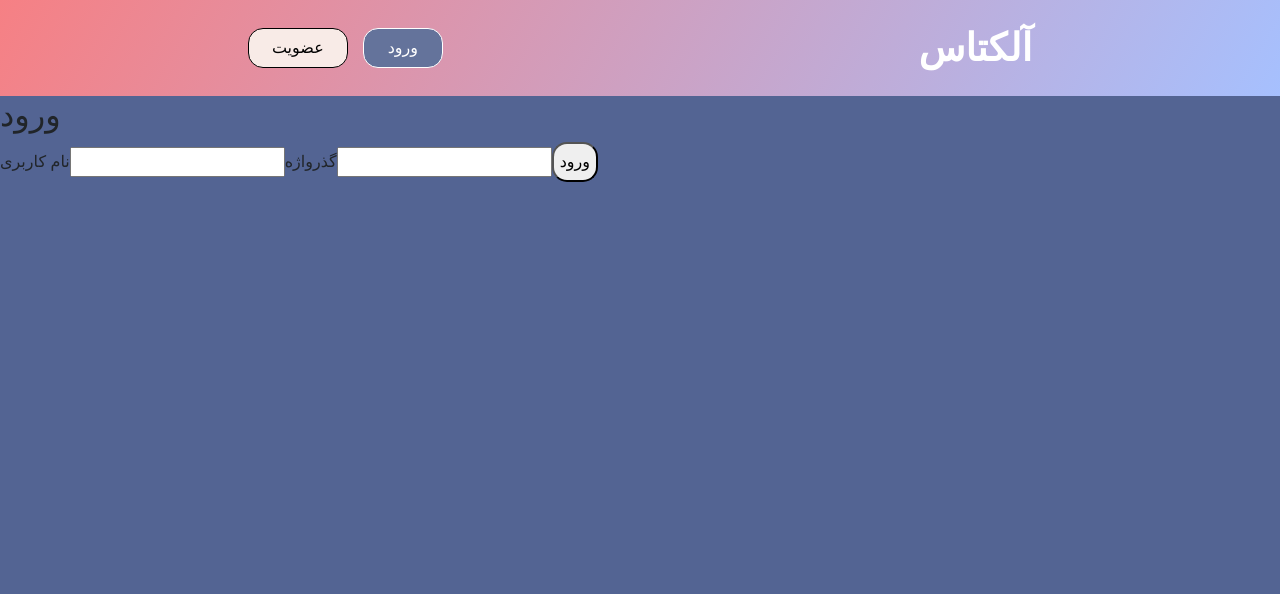
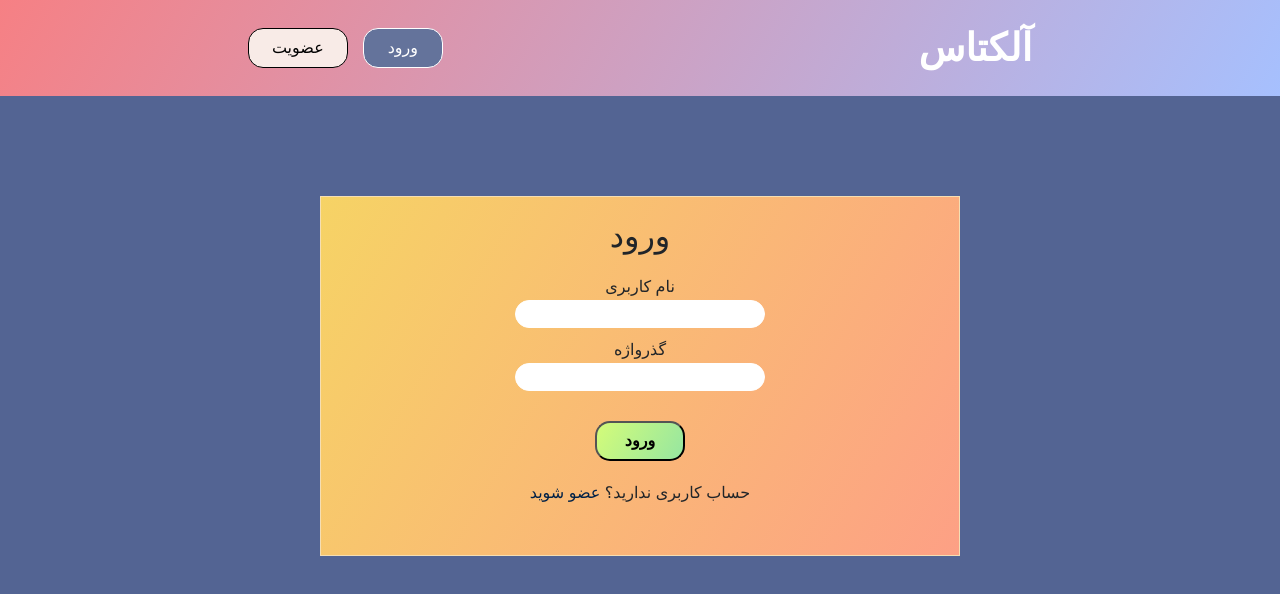
Before and after one commit to pedramjlo/alketas_blog, a React (Create React App) app in the folder alketas_react/: page /login in a window 1280 px wide. Shown: the top 594 px of the page. Built offline with nearby package versions, Linux system fonts and the light colour scheme; a web font is replaced by a local one.

Commit message:
fixed button onchange

```diff
--- a/alketas_react/src/components/user_account/login.jsx
+++ b/alketas_react/src/components/user_account/login.jsx
@@ -17,7 +17,7 @@ const LoginPage = () => {
         setError(null);
 
         try {
-            const response = await fetch('http://127.0.0.1:8000/login', {
+            const response = await fetch('http://127.0.0.1:8000/api/login', {
                 method: 'Post',
                 headers: {
                     'Content-Type': 'application/json'
@@ -42,25 +42,42 @@ const LoginPage = () => {
     return (
         <div className='form-page'>
             <Navbar />
+           <div className='form-body'>
             <div className='form-container'>
                 <h2>ورود</h2>
                 <form onSubmit={handleLogin}>
+
+                    <div className='form-username'>
                         <label>نام کاربری</label>
                         <input
                             type="text"
                             value={username}
+                            onChange={(e) => setUsername(e.target.value)}
                             required
                         />
+                    </div>
+
+                    <div className='form-password'>
                         <label>گذرواژه</label>
                         <input
                             type="text"
                             value={password}
+                            onChange={(e) => setPassword(e.target.value)}
                             required
                         />
+                    </div>
+
+
                     <button type='submit'>ورود</button>
+
+                    <div className='no-account'>
+                        <span>حساب کاربری ندارید؟ <a href="/">عضو شوید</a></span>
+                    </div>
+
                     {error && <p>{error}</p>}
                 </form>
 
+            </div>
            </div>
         </div>
     );
--- a/alketas_react/src/style/user_account/login.css
+++ b/alketas_react/src/style/user_account/login.css
@@ -0,0 +1,65 @@
+.form-container {
+    display: flex;
+    flex-direction: column;
+    border: 0.5px solid wheat;
+    align-items: center;
+    width: 50%;
+    height: 360px;
+    background-image: linear-gradient(120deg, #f6d365 0%, #fda085 100%);
+    padding-top: 20px;
+}
+
+
+form {
+    display: flex;
+    flex-direction: column;
+    justify-content: center;
+    align-items: center;
+    text-align: center;
+    gap: 10px;
+    border-radius: 15px;
+    padding: 12px;
+}
+
+form button {
+    width: 90px;
+    margin-top: 20px;
+    background-image: linear-gradient(120deg, #d4fc79 0%, #96e6a1 100%);
+    font-weight: 600;
+}
+
+form input {
+    width: 250px;
+    border-radius: 15px;
+}
+
+form input {
+    border: 0.1px solid white;
+}
+
+.form-username, .form-password {
+    display: flex;
+    flex-direction: column;
+    gap: 1px;
+}
+
+.form-body {
+    display: flex;
+    justify-content: center;
+    align-self: center;
+    padding-top: 100px;
+}
+
+
+form h2 {
+    transform: translateY(10px);
+}
+
+
+.no-account {
+    padding-top: 10px;
+}
+
+.no-account span a {
+    color: #002147;
+}
```
Lines whose indentation alone changed are shown as unchanged.
